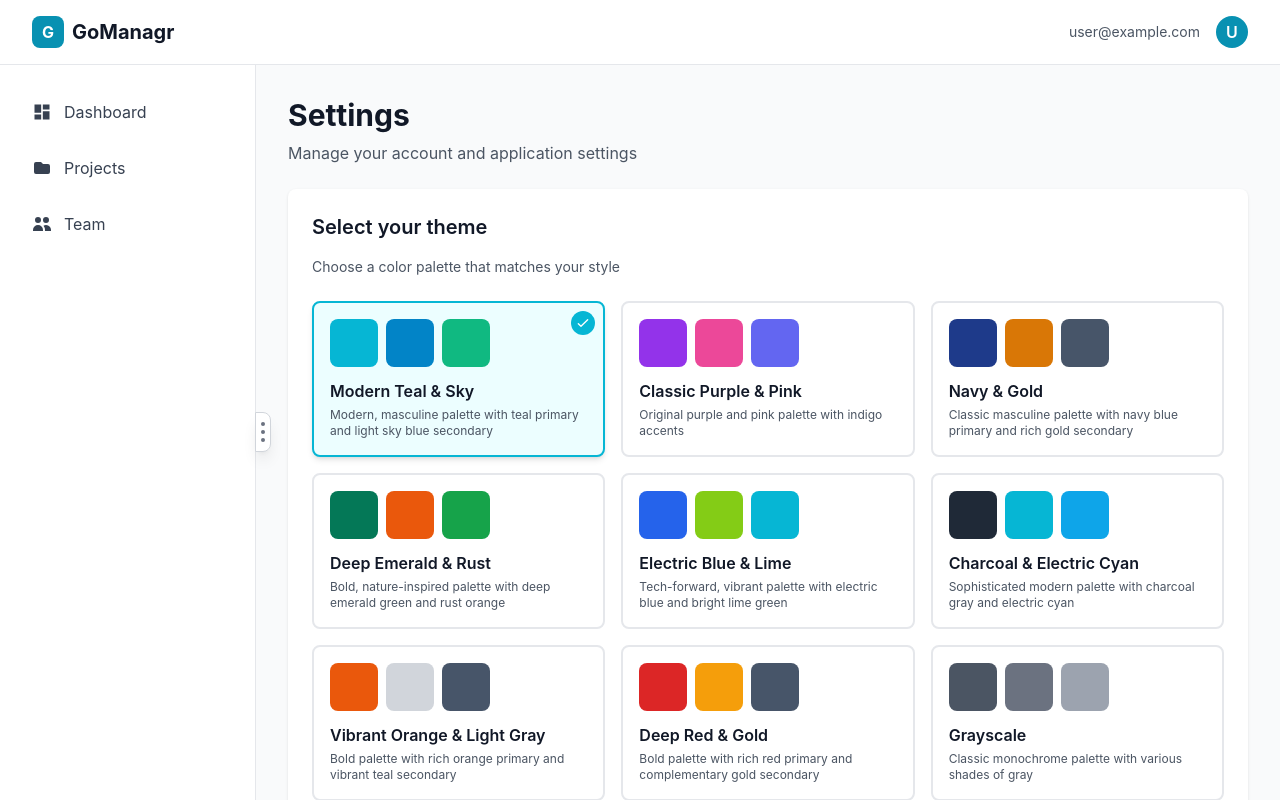
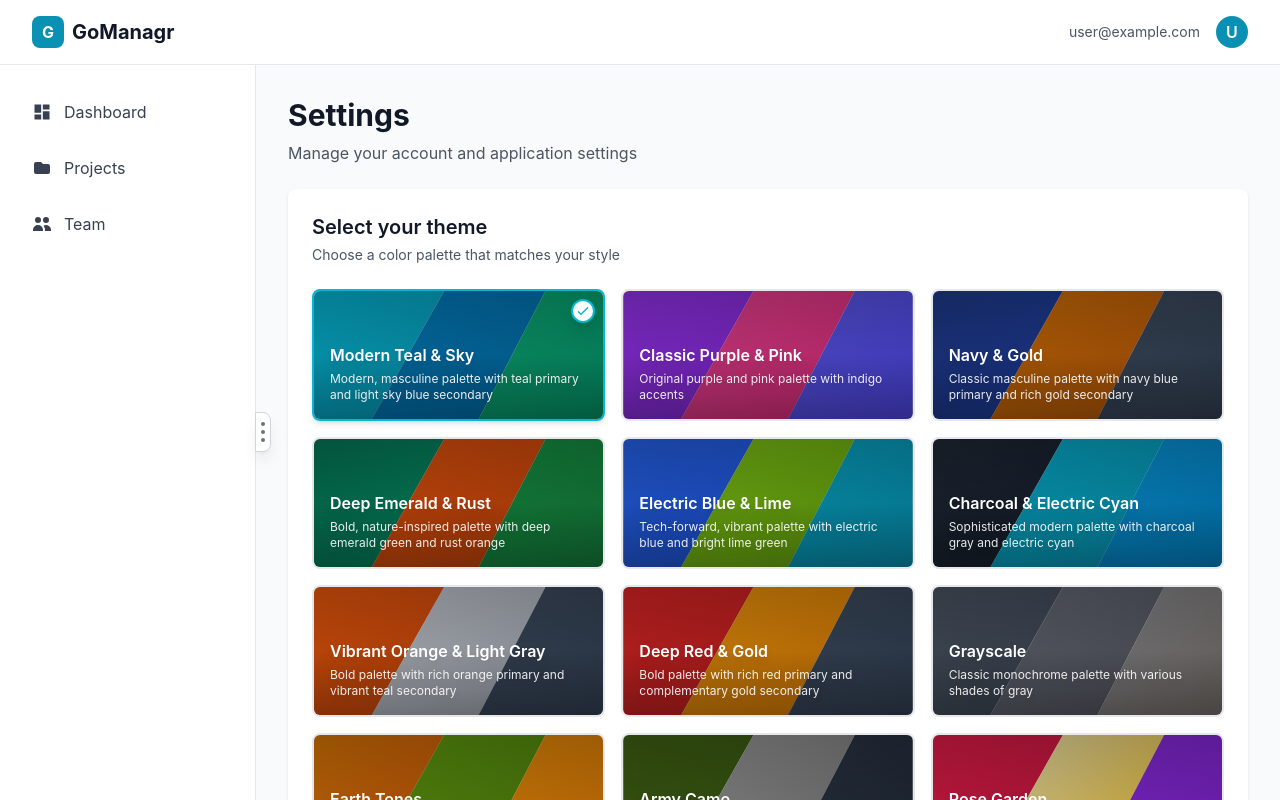
Before and after one commit to lotusms/gomanagr, a Next.js app: page /dashboard/settings in a window 1280 px wide. Built offline with nearby package versions, Linux system fonts and the light colour scheme; no server answers; sample sign-in values are in the browser's storage.

Commit message:
better settings page theme cards

```diff
--- a/pages/dashboard/settings.js
+++ b/pages/dashboard/settings.js
@@ -45,7 +45,7 @@ function SettingsContent() {
 
         {/* Theme Selection Card */}
         <div className="bg-white rounded-lg shadow p-6">
-          <h2 className="text-xl font-semibold text-gray-900 mb-4">Select your theme</h2>
+          <h2 className="text-xl font-semibold text-gray-900 mb-1">Select your theme</h2>
           <p className="text-sm text-gray-600 mb-6">Choose a color palette that matches your style</p>
 
           {loading ? (
@@ -62,39 +62,62 @@ function SettingsContent() {
                 <button
                   key={paletteId}
                   onClick={() => handlePaletteSelect(paletteId)}
-                  className={`relative p-4 rounded-lg border-2 transition-all duration-200 text-left ${
+                  className={`relative overflow-hidden rounded-lg border-2 transition-all duration-200 ${
                     isSelected
-                      ? 'border-primary-500 bg-primary-50 shadow-md'
+                      ? 'border-primary-500 shadow-md'
                       : 'border-gray-200 hover:border-gray-300 hover:shadow-sm'
                   }`}
                 >
-                  {/* Color Preview */}
-                  <div className="flex gap-2 mb-3">
+                  {/* Oblique Color Sections - Three equal parts at 45 degrees */}
+                  <div className="relative h-32 overflow-hidden">
+                    {/* Primary Color Section - Left (equal 1/3) */}
                     <div
-                      className="w-12 h-12 rounded-lg"
-                      style={{ backgroundColor: palette?.colors?.primary?.[500] || '#06b6d4' }}
+                      className="absolute inset-0"
+                      style={{
+                        background: `linear-gradient(135deg, ${palette?.colors?.primary?.[500] || '#06b6d4'} 0%,
+                        ${palette?.colors?.primary?.[600] || '#0891b2'} 100%)`,
+                        clipPath: 'polygon(0 0, 45% 0, 0 180%)',
+                        width: '100%',
+                        height: '100%',
+                      }}
                     />
+                    {/* Secondary Color Section - Middle (equal 1/3) */}
                     <div
-                      className="w-12 h-12 rounded-lg"
-                      style={{ backgroundColor: palette?.colors?.secondary?.[500] || '#0284c7' }}
+                      className="absolute inset-0"
+                      style={{
+                        background: `linear-gradient(135deg, ${palette?.colors?.secondary?.[500] || '#0284c7'} 0%,
+                        ${palette?.colors?.secondary?.[600] || '#0369a1'} 100%)`,
+                        clipPath: 'polygon(45% 0, 80% 0, 50% 130%, 0 180%)',
+                        width: '100%',
+                        height: '100%',
+                      }}
                     />
+                    {/* Ternary Color Section - Right (equal 1/3) */}
                     <div
-                      className="w-12 h-12 rounded-lg"
-                      style={{ backgroundColor: palette?.colors?.ternary?.[500] || '#10b981' }}
+                      className="absolute inset-0"
+                      style={{
+                        background: `linear-gradient(135deg, ${palette?.colors?.ternary?.[500] || '#10b981'} 0%,
+                        ${palette?.colors?.ternary?.[600] || '#059669'} 100%)`,
+                        clipPath: 'polygon(80% 0, 100% 0, 100% 100%, 50% 130%)',
+                        width: '100%',
+                        height: '100%',
+                      }}
                     />
-                  </div>
+                    {/* Dark overlay for text readability */}
+                    <div className="absolute inset-0 bg-gradient-to-b from-black/30 via-black/20 to-black/40" />
 
-                  {/* Palette Info */}
-                  <div>
-                    <h3 className="font-semibold text-gray-900 mb-1">{palette?.name || paletteId}</h3>
-                    <p className="text-xs text-gray-600">{palette?.description || ''}</p>
+                    {/* Palette Info - Positioned absolutely on top of colored sections */}
+                    <div className="absolute inset-0 z-10 flex flex-col justify-end px-4 pb-4">
+                      <h3 className="font-semibold text-white mb-1 drop-shadow-lg text-left">{palette?.name || paletteId}</h3>
+                      <p className="text-xs text-white/90 drop-shadow-md text-left">{palette?.description || ''}</p>
+                    </div>
                   </div>
 
                   {/* Selected Indicator */}
                   {isSelected && (
-                    <div className="absolute top-2 right-2">
-                      <div className="w-6 h-6 bg-primary-500 rounded-full flex items-center justify-center">
-                        <svg className="w-4 h-4 text-white" fill="none" stroke="currentColor" viewBox="0 0 24 24">
+                    <div className="absolute top-2 right-2 z-20">
+                      <div className="w-6 h-6 bg-white rounded-full flex items-center justify-center shadow-lg border-2 border-primary-500">
+                        <svg className="w-4 h-4 text-primary-500" fill="none" stroke="currentColor" viewBox="0 0 24 24">
                           <path strokeLinecap="round" strokeLinejoin="round" strokeWidth={2} d="M5 13l4 4L19 7" />
                         </svg>
                       </div>
```
